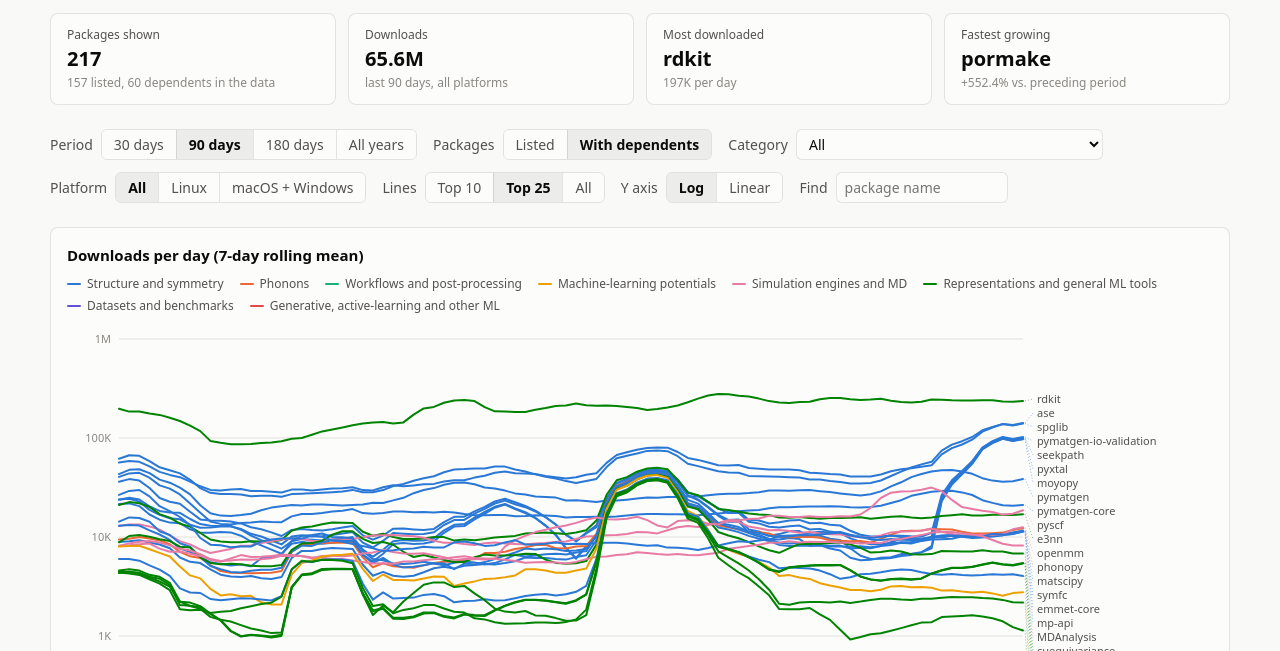
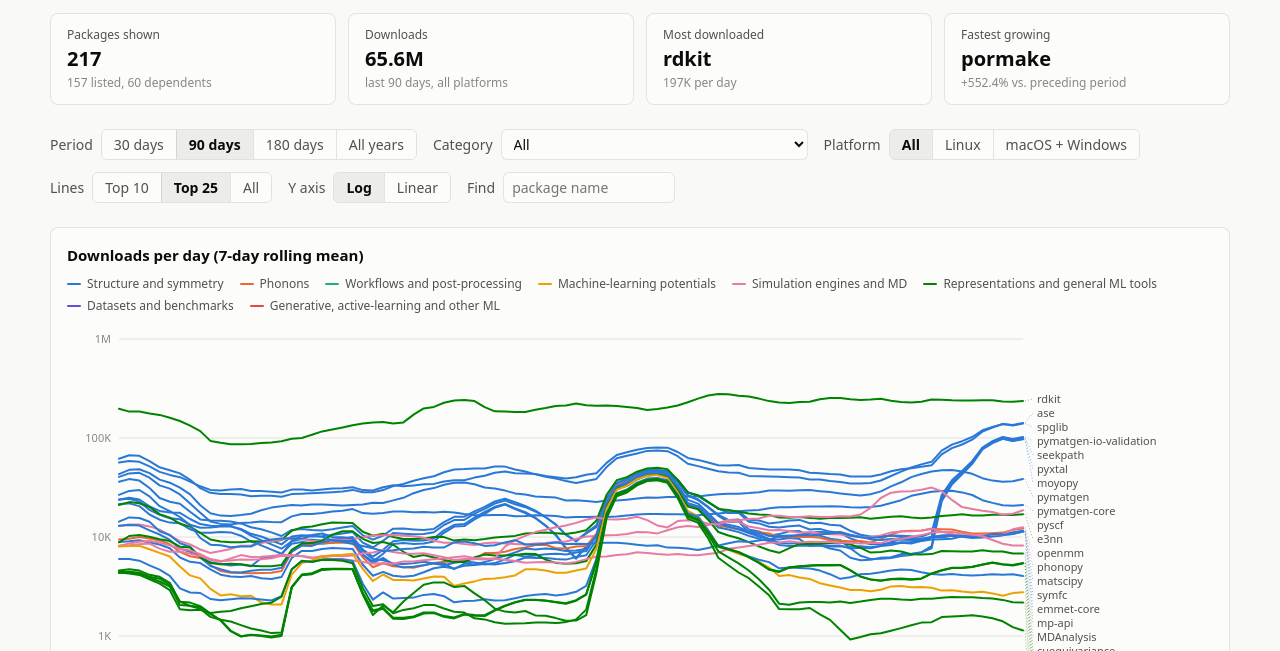
Before and after one commit to lan496/pypi-atomistic-usage, a plain HTML site: page docs/index.html in a window 1280 px wide. Shown: the part 149-800 px from the top of the page. Drawn offline with Linux system fonts and the light colour scheme.

Commit message:
feat: always show dependents and drop the Listed/With dependents toggle
Co-Authored-By: Claude <noreply@anthropic.com>

```diff
--- a/docs/index.html
+++ b/docs/index.html
@@ -207,12 +207,6 @@ footer { color: var(--text-muted); font-size: 12px; text-align: center; margin:
         <button type="button" data-v="0">All years</button>
       </div>
     </div>
-    <div class="group">Packages
-      <div class="seg" id="set">
-        <button type="button" data-v="curated">Listed</button>
-        <button type="button" data-v="all">With dependents</button>
-      </div>
-    </div>
     <label>Category <select id="cat"></select></label>
     <div class="group">Platform
       <div class="seg" id="os">
@@ -298,10 +292,10 @@ footer { color: var(--text-muted); font-size: 12px; text-align: center; margin:
           The period of 30 to 180 days shows the 7-day rolling mean of daily downloads; "All years" shows the mean per day of each month.
           The data are refreshed monthly.</p>
         <h3>Packages</h3>
-        <p>"Listed" packages are a hand-picked list, every PyPI package of
+        <p>Listed packages are a hand-picked list, every PyPI package of
           <a href="https://github.com/JuDFTteam/best-of-atomistic-machine-learning">best-of-atomistic-machine-learning</a>,
           and the simulation engines of <a href="https://atomistic.software">atomistic.software</a> that install from PyPI.
-          "With dependents" adds the most-downloaded packages whose latest release requires a listed package, directly or through other dependents; a dependency declared only in an optional extra does not count, and general-purpose libraries such as RDKit and DGL are not followed.
+          The page also shows the most-downloaded dependents: packages whose latest release requires a listed package, directly or through other dependents, named in the "Found via" column; a dependency declared only in an optional extra does not count, and general-purpose libraries such as RDKit and DGL are not followed.
           A dependent takes the category of the package it was found through.
           <a href="https://github.com/lan496/pypi-atomistic-usage/blob/main/CONTRIBUTING.md">Suggest a package.</a></p>
       </div>
@@ -363,7 +357,7 @@ const PK = D.packages.map((p) => ({
 const FIRST_MONTH = Math.max(0, D.months.findIndex((_, i) => PK.some((p) => p.monthly.all[i] > 0)));
 
 const state = {
-  days: 90, os: "all", set: "all", cat: "", lines: 25, scale: "log", q: "",
+  days: 90, os: "all", cat: "", lines: 25, scale: "log", q: "",
   sort: "total", desc: true, hl: null, cursor: null,
 };
 const chart = document.getElementById("chart");
@@ -396,7 +390,6 @@ function init() {
 
   bindSeg("days", Number);
   bindSeg("os", String);
-  bindSeg("set", String);
   bindSeg("lines", Number);
   bindSeg("scale", String);
 
@@ -484,8 +477,7 @@ function totals(p) {
 // packages passing the filters, largest period total first
 function visible() {
   return PK
-    .filter((p) => (state.set === "all" || p.via === null)
-      && (!state.cat || p.category === state.cat)
+    .filter((p) => (!state.cat || p.category === state.cat)
       && (!state.q || p.name.toLowerCase().includes(state.q)))
     .map((p) => {
       const t = totals(p);
@@ -506,7 +498,7 @@ function renderStats() {
   const period = state.days ? `last ${state.days} days` : `since ${D.months[FIRST_MONTH]}`;
   const box = document.getElementById("stats");
   box.replaceChildren(
-    stat("Packages shown", full(rows.length), `${listed} listed, ${PK.length - listed} dependents in the data`),
+    stat("Packages shown", full(rows.length), `${listed} listed, ${PK.length - listed} dependents`),
     stat("Downloads", compact(total), `${period}, ${platformName()}`),
     stat("Most downloaded", rows[0] ? rows[0].p.name : "-", rows[0] ? `${compact(rows[0].perDay)} per day` : ""),
     stat("Fastest growing", riser ? riser.p.name : "-",
```
Also changed, not shown: 1 other file.
